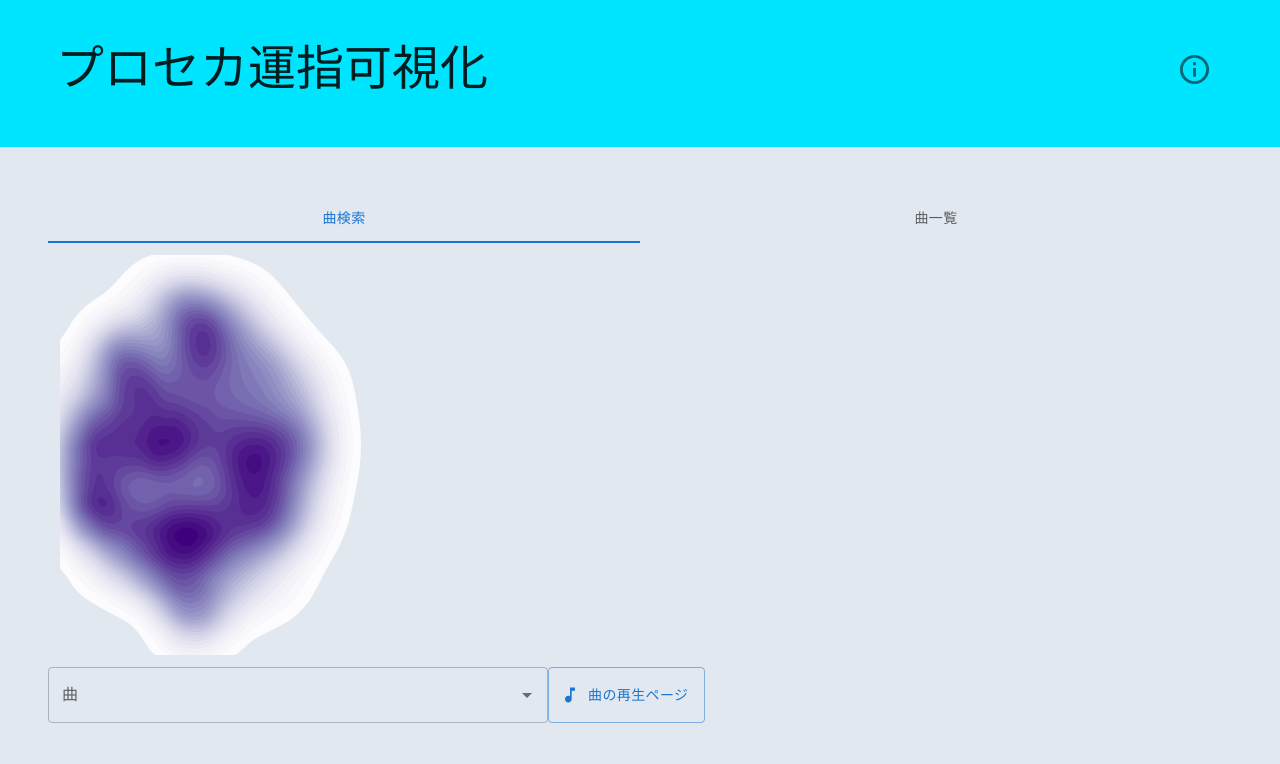
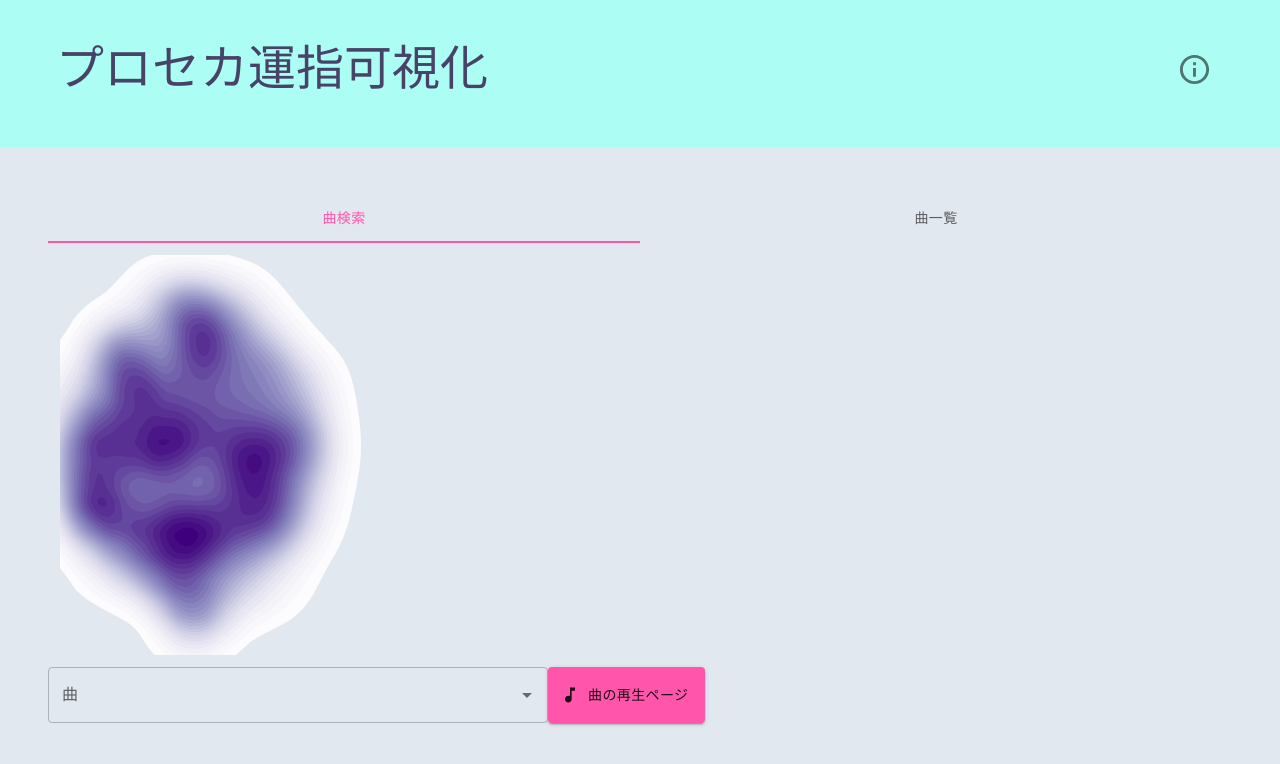
Before and after one commit to vdslab/watahal_proseka-fingering, a Next.js app: page / in a window 1280 px wide. Shown: the top 764 px of the page. Built offline with nearby package versions, Linux system fonts and the light colour scheme.

Commit message:
プロセカっぽい色

```diff
--- a/app/{feature}/MainPage.jsx
+++ b/app/{feature}/MainPage.jsx
@@ -4,6 +4,16 @@ import { Tabs, Tab } from "@mui/material";
 import Search from "./Search";
 import ClusteringVis from "./ClusteringVis";
 import MusicList from "./MusicList";
+import { createTheme, ThemeProvider, styled } from "@mui/material/styles";
+
+const theme = createTheme({
+  palette: {
+    primary: { main: "#ff55aa" },
+    secondary: { main: "#464366" },
+    headerbg: { main: "#acfef4" },
+    background: { default: "#fff" },
+  },
+});
 
 function TabPanel({ value, index, children }) {
   return (
@@ -21,6 +31,7 @@ export default function MainPage({ musics, clusteringData }) {
 
   return (
     <div>
+      <ThemeProvider theme={theme}>
         <Tabs value={currentTab} onChange={handleTabChange} variant="fullWidth">
           <Tab label="曲検索" />
           <Tab label="曲一覧" />
@@ -36,6 +47,7 @@ export default function MainPage({ musics, clusteringData }) {
         <TabPanel value={currentTab} index={1}>
           <MusicList musics={musics} />
         </TabPanel>
+      </ThemeProvider>
     </div>
   );
 }
--- a/app/{feature}/Search.jsx
+++ b/app/{feature}/Search.jsx
@@ -39,7 +39,8 @@ export default function Search({ data }) {
       />
 
       <Button
-        variant="outlined"
+        color="primary"
+        variant="contained"
         startIcon={<MusicNoteIcon />}
         onClick={() => {
           if (selectID != null) {
--- a/components/Header.jsx
+++ b/components/Header.jsx
@@ -10,8 +10,8 @@ import { cyan } from "@mui/material/colors";
 
 const theme = createTheme({
   palette: {
-    primary: cyan,
-    secondary: { main: cyan["A400"] },
+    primary: { main: "#acfef4" },
+    secondary: { main: "#464366" },
   },
 });
 
@@ -29,9 +29,14 @@ const StyledToolbar = styled(Toolbar)(({ theme }) => ({
 export default function Header() {
   return (
     <ThemeProvider theme={theme}>
-      <AppBar position="static" color="secondary" className="p-8">
+      <AppBar position="static" color="primary" className="p-8">
         <StyledToolbar>
-          <Typography variant="h3" component="div" sx={{ flexGrow: 1 }}>
+          <Typography
+            color="secondary"
+            variant="h3"
+            component="div"
+            sx={{ flexGrow: 1 }}
+          >
             プロセカ運指可視化
           </Typography>
           <Imformation />
--- a/components/MusicTable.jsx
+++ b/components/MusicTable.jsx
@@ -13,7 +13,14 @@ import TableCell, { tableCellClasses } from "@mui/material/TableCell";
 
 import { useRouter } from "next/navigation";
 
-import { styled } from "@mui/material/styles";
+import { createTheme, ThemeProvider, styled } from "@mui/material/styles";
+
+const theme = createTheme({
+  palette: {
+    primary: { main: "#acfef4" },
+    secondary: { main: "#464366" },
+  },
+});
 
 const StyledTableRow = styled(TableRow)(({ theme }) => ({
   "&:nth-of-type(odd)": {
@@ -27,7 +34,7 @@ const StyledTableRow = styled(TableRow)(({ theme }) => ({
 
 const StyledTableCell = styled(TableCell)(({ theme }) => ({
   [`&.${tableCellClasses.head}`]: {
-    backgroundColor: theme.palette.common.black,
+    backgroundColor: theme.palette.secondary.main,
     color: theme.palette.common.white,
   },
   [`&.${tableCellClasses.body}`]: {
@@ -69,7 +76,8 @@ export default function MusicTable({ data }) {
   return (
     <TableContainer className="max-h-screen text-center">
       <Table stickyHeader>
-        <TableHead>
+        <ThemeProvider theme={theme}>
+          <TableHead color="secondary">
             <TableRow>
               <StyledTableCell align="center">
                 <div>
@@ -123,6 +131,7 @@ export default function MusicTable({ data }) {
               </StyledTableCell>
             </TableRow>
           </TableHead>
+        </ThemeProvider>
         <TableBody>
           {showdata.map(({ name, level, sec, bpm, videoid }) => {
             return (
@@ -134,7 +143,9 @@ export default function MusicTable({ data }) {
                 <TableCell align="center">{level}</TableCell>
                 <TableCell>{name}</TableCell>
                 <TableCell className="text-center">{level}</TableCell>
-                <TableCell className="text-center">{sec}</TableCell>
+                <TableCell className="text-center">
+                  {Math.floor(sec / 60)}:{("00" + (sec % 60)).slice(-2)}
+                </TableCell>
                 <TableCell className="text-center">{bpm}</TableCell>
               </TableRow>
             );
```
Lines whose indentation alone changed are shown as unchanged.
